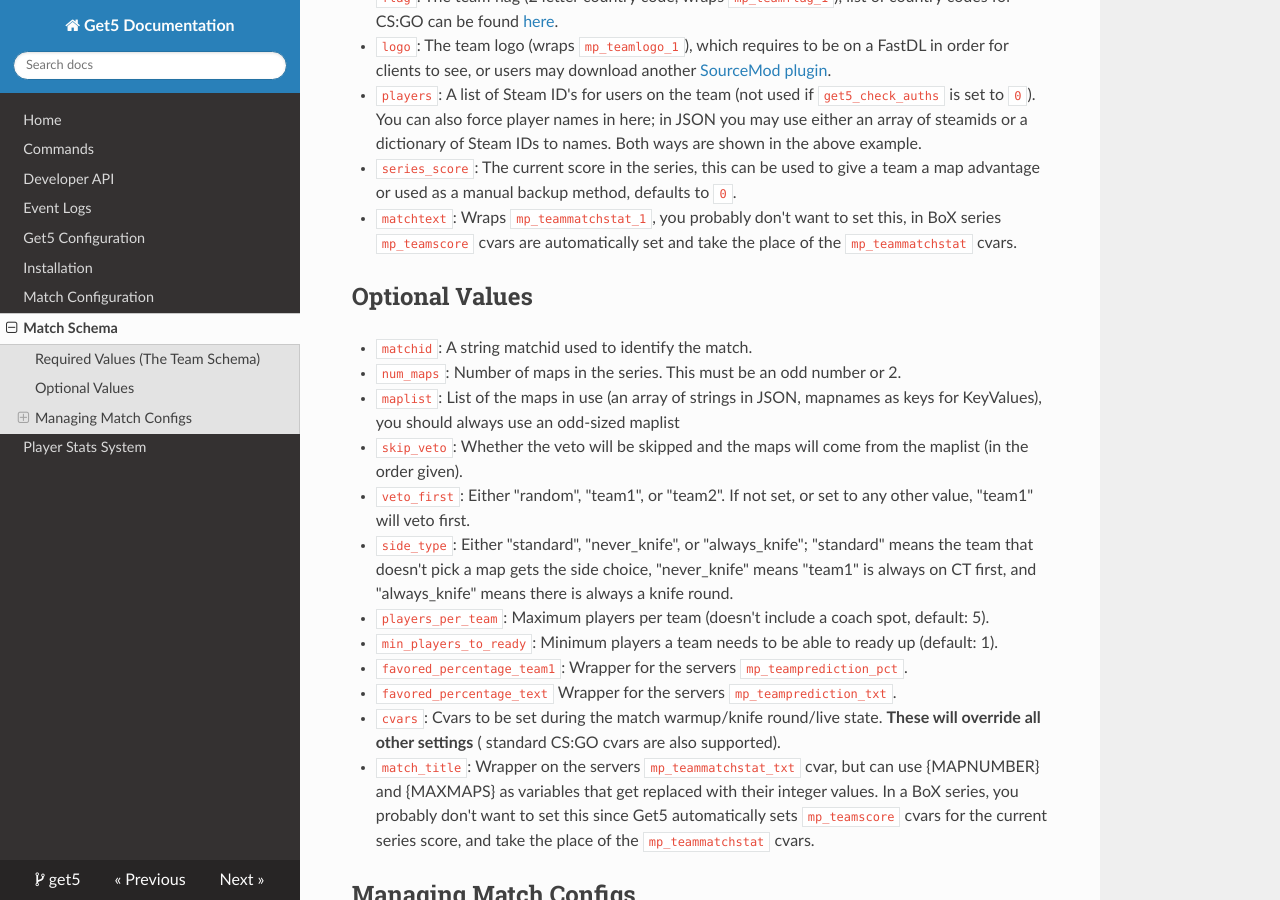
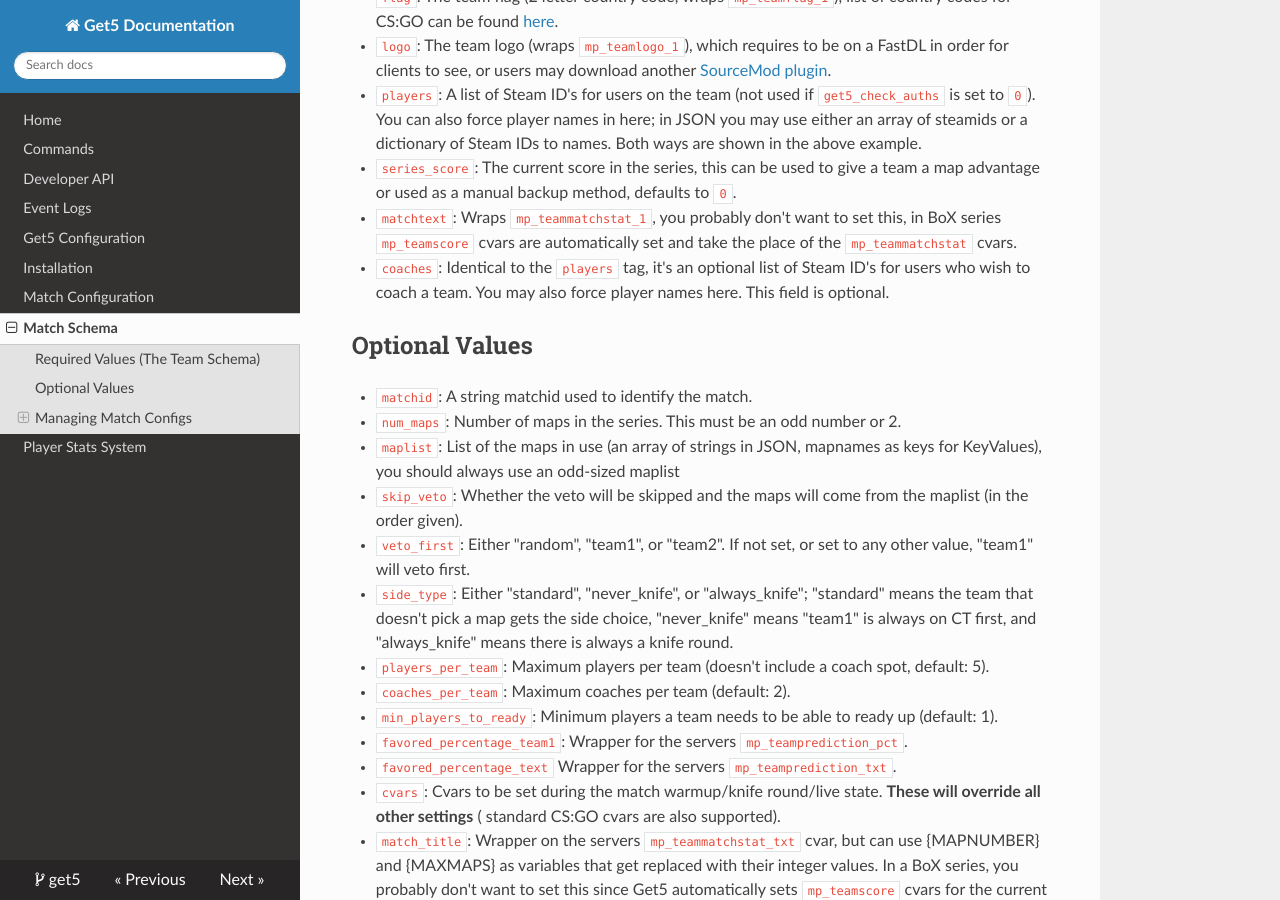
Before and after one commit to splewis/get5, an MkDocs documentation site: the page built from documentation/docs/match_schema.md, in a window 1280 px wide and 900 px high, scrolled down 525 px. Built offline with MkDocs 1.6.1, drawn with Linux system fonts in a browser that asks for light colours; nearby versions of some CDN libraries.

Commit message:
Remove empty string and reply to user that last backup does not exist.
Fix Coaching Command

It appears the regular coach command can only now be invoked if we are in warmup. So we want to check if we're in freeze time when allowing users to let us manually move them to the coaching position.

Add in coach tracking.

Add in basics for storing coaches in backup structure.

Still need to test backups, but it appears that joining the coach slot and reconnecting now forces you to coach if you had previously selected.

Fix Command_Stop wiping out the last backup CVAR.

Only drop a coach in if the coach values are empty, otherwise kick the player as we are at max capacity for the match.

Add in add coach command.

Convert auth to steam64 for coaches on add.

Add in logic to restore and move coach if in the global value.

Update coach targets based on join and .coach.

Only one person can coach per match, no more swapping.

Backups store coaches as well so this will be stored and updated on match restore.

Add in coaches_per_team config (default 2).

Update docs.

Change g_TeamCoaches to ArrayList like player auths.

Update teamjoin logic accordingly based on max coaches per team.

Equality check fix.

Length isn't zero indexed.

Rebase.

Add one more debug call for last backup file.

Add in check for stop command in debug.

Include a GoBack for the Coach KV pair.

Without this, the structure was incomplete and you would not be able to restore on first round.

Adjust Command_Stop to use local commands.

Removes an async call that is possibly cause some issues during a round restore.

Fix pausing after round restore if users have fixed timeouts.

```diff
--- a/documentation/docs/match_schema.md
+++ b/documentation/docs/match_schema.md
@@ -26,6 +26,8 @@ match.
   backup method, defaults to `0`.
 - `matchtext`: Wraps `mp_teammatchstat_1`, you probably don't want to set this, in BoX series `mp_teamscore` cvars are
   automatically set and take the place of the `mp_teammatchstat` cvars.
+- `coaches`: Identical to the `players` tag, it's an optional list of Steam ID's for users who wish to coach a team.
+  You may also force player names here. This field is optional.
 
 ## Optional Values
 
@@ -39,6 +41,7 @@ match.
   gets the side choice, "never_knife" means "team1" is always on CT first, and "always_knife" means there is always a
   knife round.
 - `players_per_team`: Maximum players per team (doesn't include a coach spot, default: 5).
+- `coaches_per_team`: Maximum coaches per team (default: 2).
 - `min_players_to_ready`: Minimum players a team needs to be able to ready up (default: 1).
 - `favored_percentage_team1`: Wrapper for the servers `mp_teamprediction_pct`.
 - `favored_percentage_text` Wrapper for the servers `mp_teamprediction_txt`.
```
Also changed, not shown: 9 other files.
